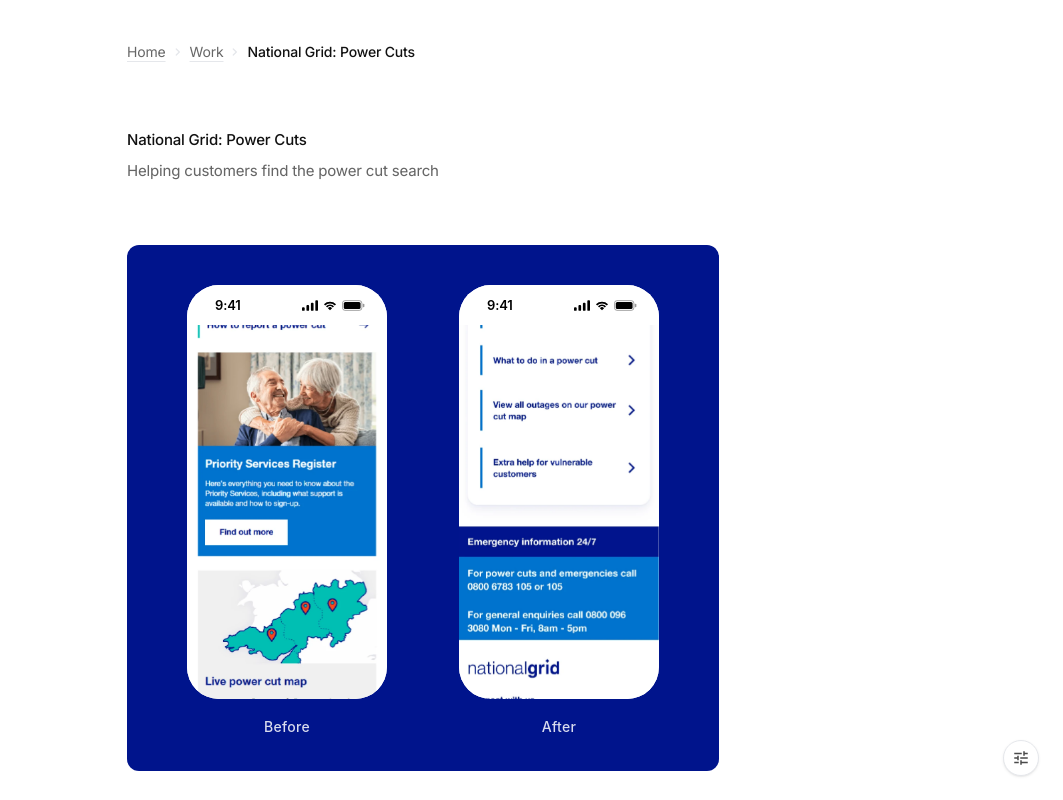
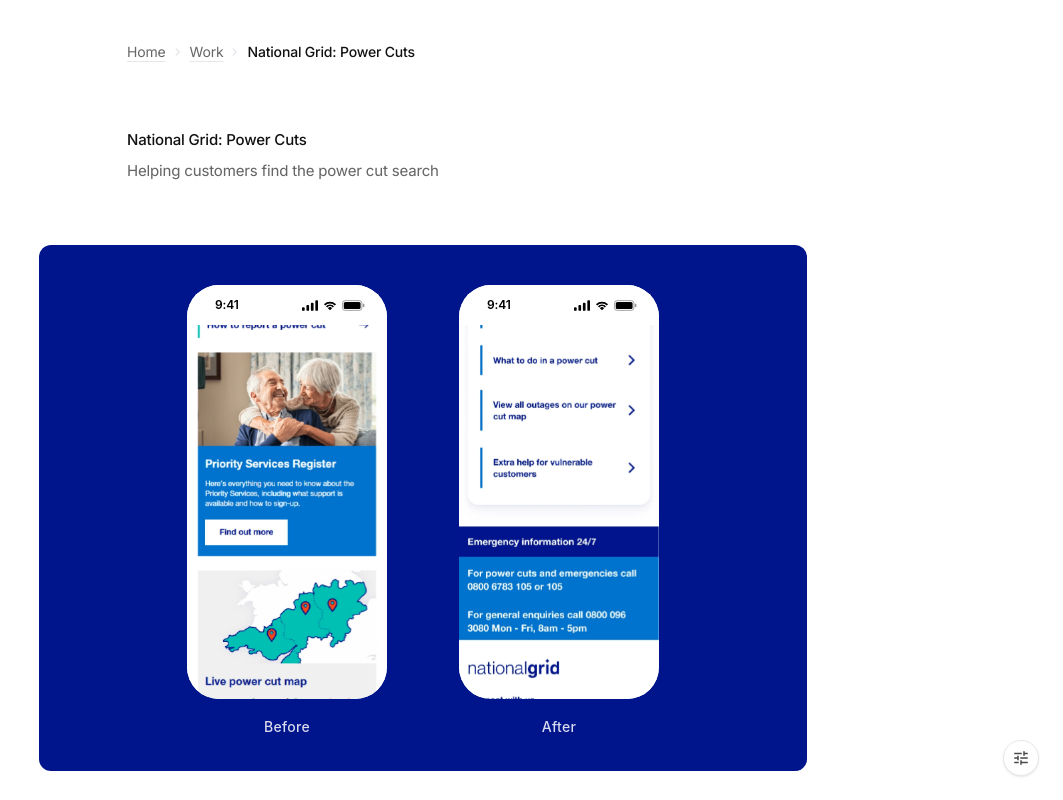
Before and after one commit to YAKKIOS/portfolio, a plain HTML site: page work/nged-power-cuts/index.html in a window 1280 px wide. Shown: the top 800 px of the page, without its empty margins (217-1280 px from the left). Drawn offline with Linux system fonts and the light colour scheme; no server answers.

Commit message:
Update captions and styles in index.html

```diff
--- a/work/nged-power-cuts/index.html
+++ b/work/nged-power-cuts/index.html
@@ -50,6 +50,10 @@
             overflow: hidden;
             width: 100%;
             margin-bottom: 2rem;
+               position: relative;
+    left: 50%;
+    transform: translateX(-50%);
+    width: min(48rem, calc(100vw - 3rem));
         }
         @media (max-width: 680px) {
             .pc-phones-wrap {
@@ -82,7 +86,7 @@
             align-items: center;
             justify-content: space-between;
             font-weight: 600;
-            font-size: 13px;
+            font-size: 12px;
             letter-spacing: -.01em;
             color: #000;
             background: #fff;
@@ -221,7 +225,7 @@
                 <div class="case-study-image">
                     <img src="../../assets/images/projects/nged-pc-01.webp" class="lightbox-trigger" alt="The old National Grid Power Cuts page on mobile, showing the misleading label and phone prompt" loading="lazy">
                 </div>
-                <figcaption class="image-caption">The old page on mobile.</figcaption>
+                <figcaption class="image-caption">The old site.</figcaption>
             </figure>
 
             <p>The project goals were to make the search easier to find, cut the content back and apply the new brand guidelines, all within the existing CMS.</p>
@@ -271,7 +275,7 @@
                 <div class="case-study-image">
                     <img src="../../assets/images/projects/nged-pc-04.webp" class="lightbox-trigger" alt="Old and new page panels side by side" loading="lazy">
                 </div>
-                <figcaption class="image-caption">Old and new panels. Our developer also added a "gradient stop" panel so editors can choose where the background gradient ends.</figcaption>
+                <figcaption class="image-caption">Old and new panels.</figcaption>
             </figure>
 
             <p class="section-eyebrow">Storm Mode</p>
```
